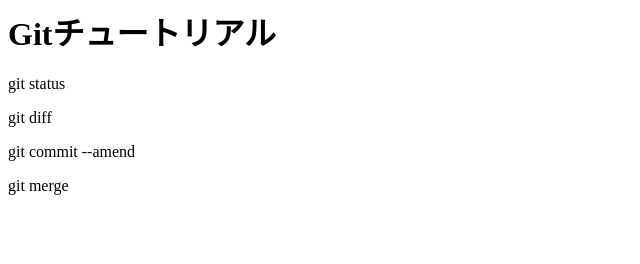
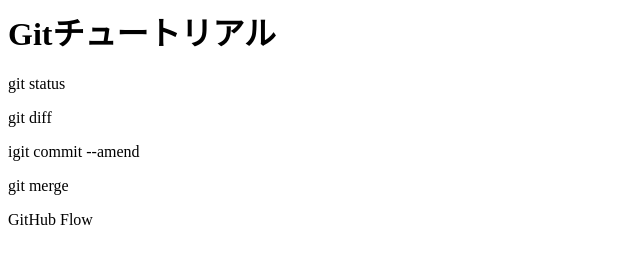
Before and after one commit to nonstickmite/git_tutorial, a plain HTML site: page index.html in a window 1280 px wide. Shown: the whole page, without its empty margins (0-640 px from the left). Drawn offline with Linux system fonts and the light colour scheme.

Commit message:
GitHub flow を追記

```diff
--- a/index.html
+++ b/index.html
@@ -1,5 +1,6 @@
 <h1>Gitチュートリアル</h1>
 <p>git status</p>
 <p>git diff</p>
-<p>git commit --amend</p>
+<p>igit commit --amend</p>
 <p>git merge</p>
+<p>GitHub Flow</p>
```
